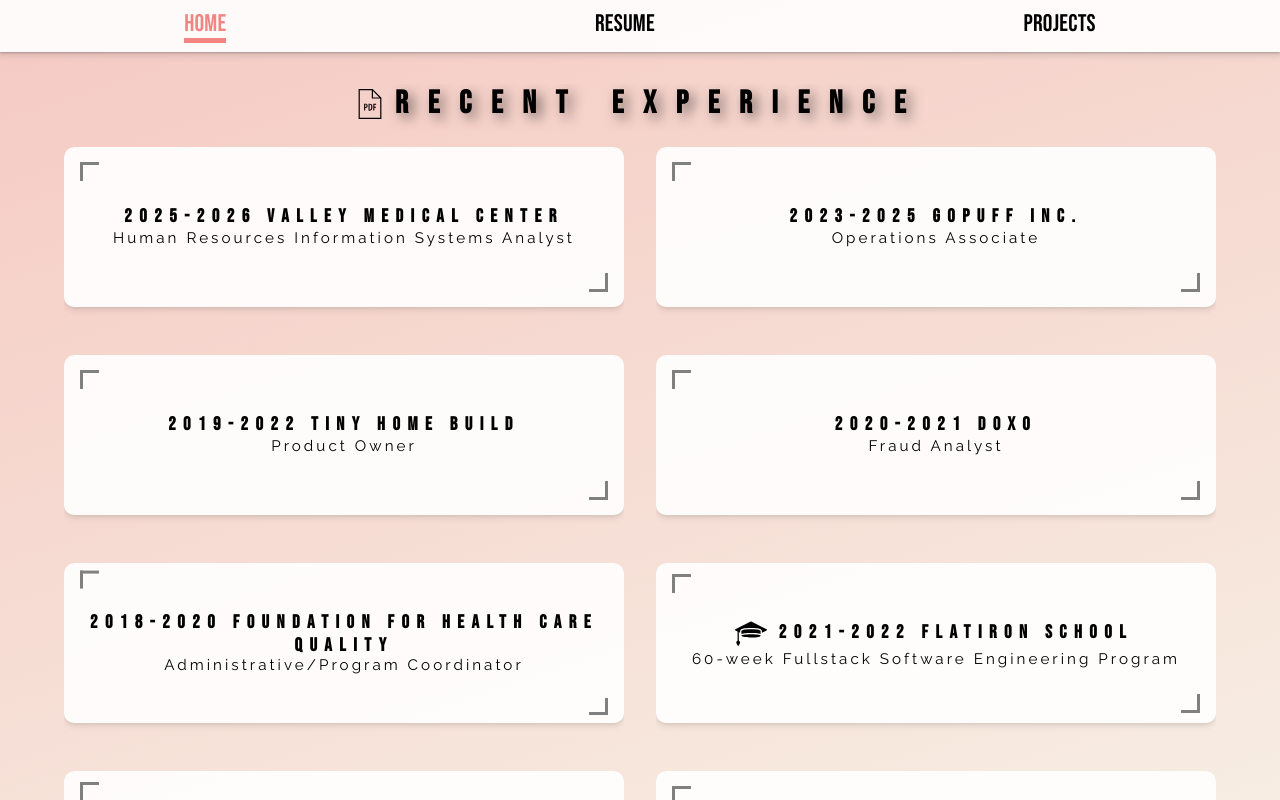
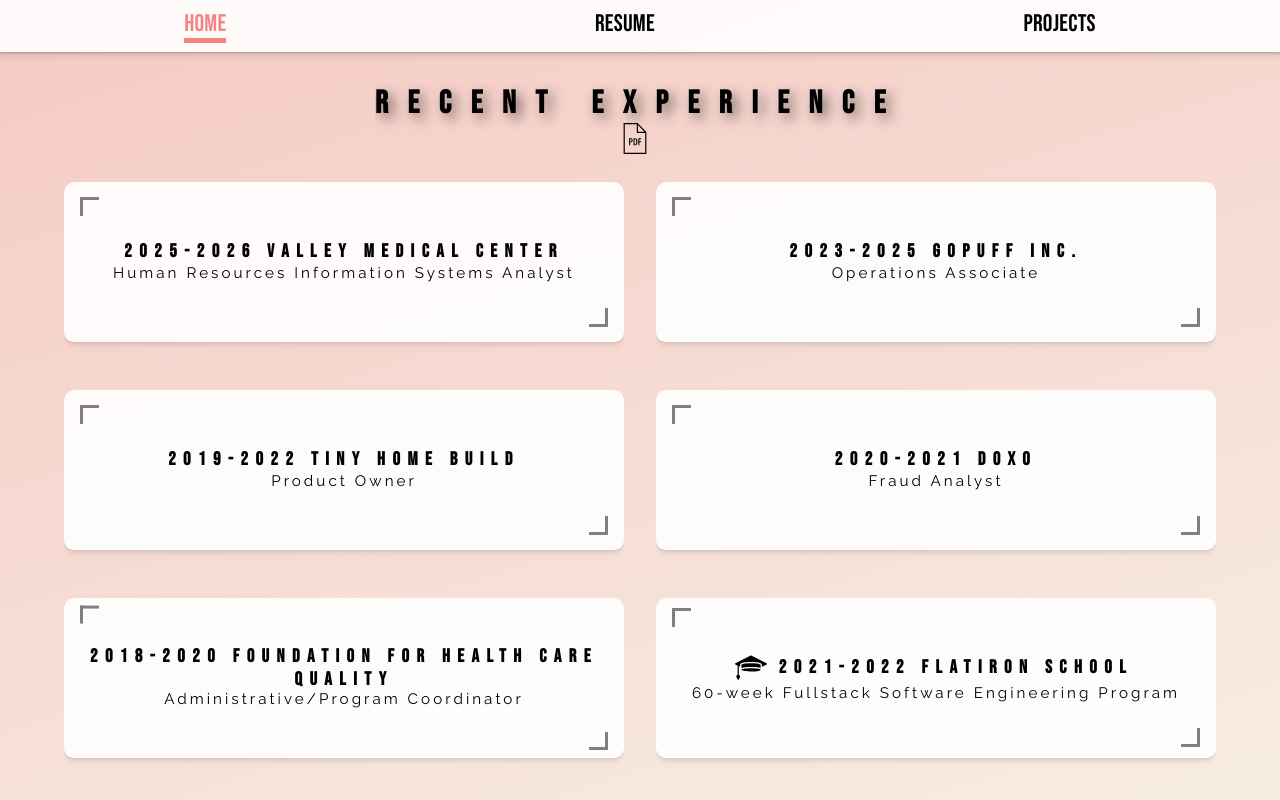
Before and after one commit to 1stofhername/portfolio-webstie, a React (Create React App) app: page /resume in a window 1280 px wide. Built offline with nearby package versions, Linux system fonts and the light colour scheme.

Commit message:
Rearranges resume page-title elements.

```diff
--- a/src/css/index.css
+++ b/src/css/index.css
@@ -435,10 +435,11 @@ li.skill-item {
 
 .page-title {
   display:flex;
+  flex-direction: column-reverse;
   margin-right:auto;
   margin-left:auto;
   width:fit-content;
-  align-items: flex-end;
+  align-items: center;
   margin: 2rem auto 0px auto;
   padding-bottom:.5rem;
 }
```
